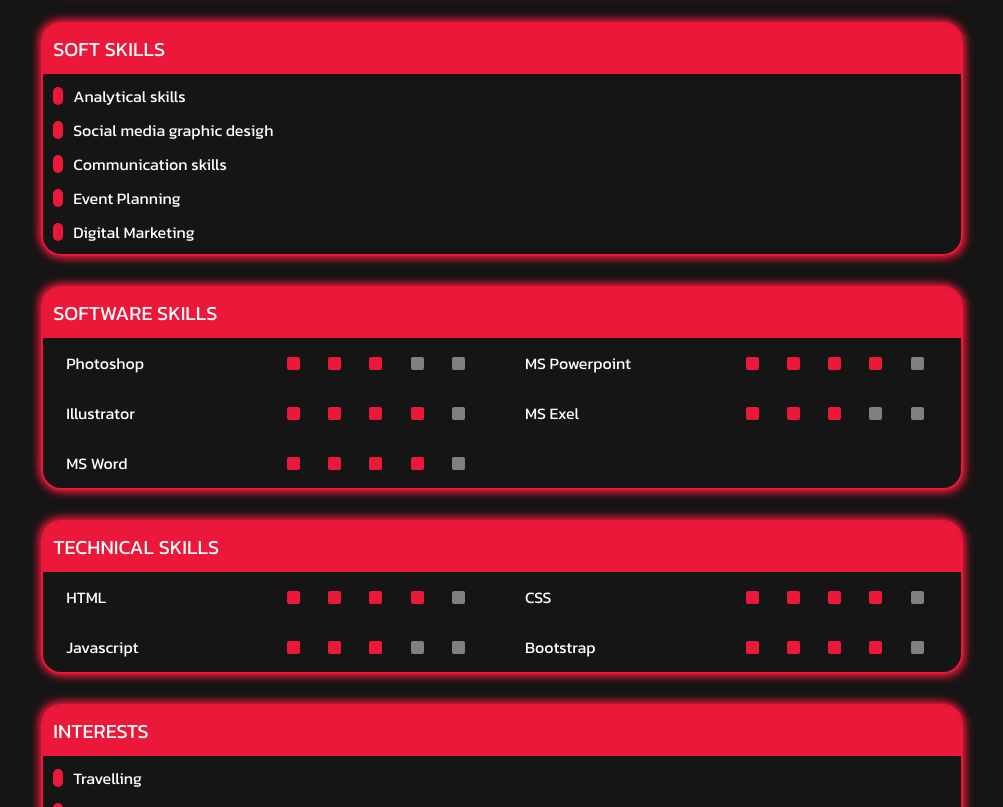
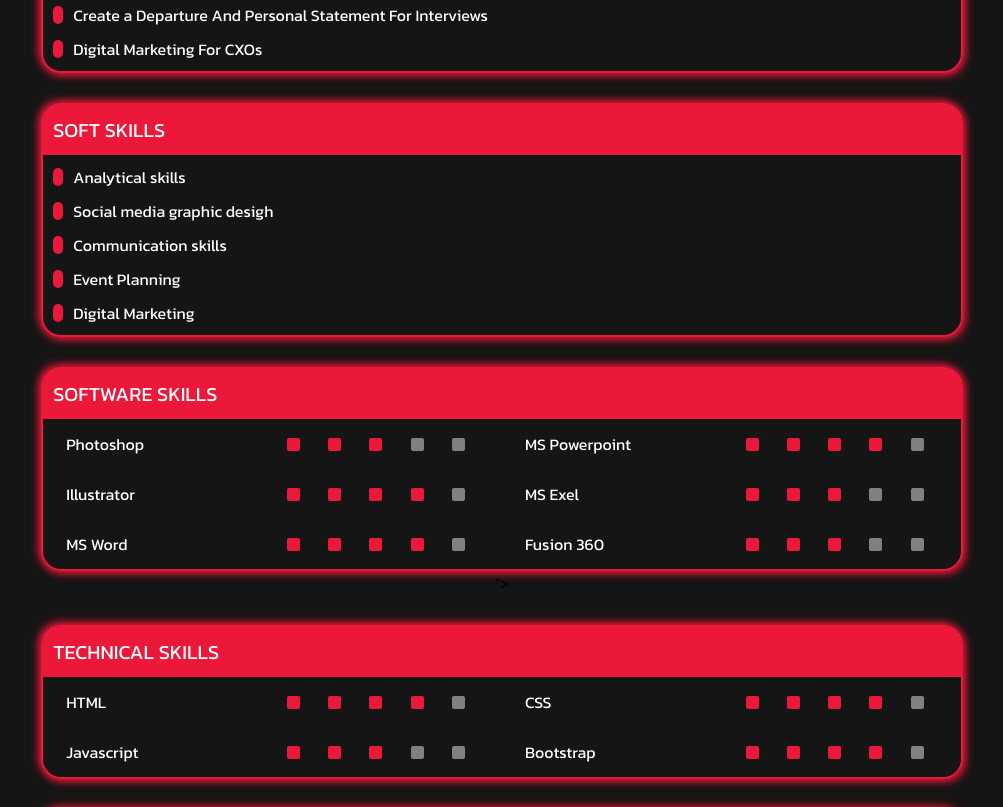
Before and after one commit to Bhavin8833/Web, a plain HTML site: page resume.html in a window 1280 px wide. Shown: the part 1016-1823 px from the top of the page, without its empty margins (266-1269 px from the left). Drawn offline with nearby package versions, Linux system fonts and the light colour scheme; a web font is replaced by a local one.

Commit message:
Update resume.html

```diff
--- a/resume.html
+++ b/resume.html
@@ -60,7 +60,7 @@
                     </section>
                     <section class="detile">
                         <div class="dot"></div>
-                        <div class="para">To seek and maintain full-time position that offers professional challenges utilizing interpersonal skills, excellent time management and problem-solving skills</div>
+                        <div class="para">Innovative and detail-oriented professional with a strong foundation in 3D printing, CNC technology, and digital fabrication, combined with ongoing management studies in PGDM at SKIPS University. Skilled in problem-solving, project execution, and technical innovation, with a passion for developing customized solutions and creative designs. Adept at balancing technical expertise with interpersonal and leadership skills, aiming to contribute to both technology-driven projects and business growth.</div>
                     </section>
                 </div>
 
@@ -227,12 +227,20 @@
                             <div class="skilldot gray"></div>
                         </div>
                        </section>
-                       <section class="divide50 none">
-
-                       </section>
-                    </section>
-
-                </div>
+      <section class="divide50">
+         <div class="skillname">
+             Fusion 360
+         </div>
+         <div class="skilldotbox">
+             <div class="skilldot"></div>
+             <div class="skilldot"></div>
+             <div class="skilldot"></div>
+             <div class="skilldot gray"></div>
+             <div class="skilldot gray"></div>
+         </div>
+      </section>
+   </section>
+</div>">
 
                 <div class="animationbox" data-aos="fade-up">
                     <section class="titel">
```
